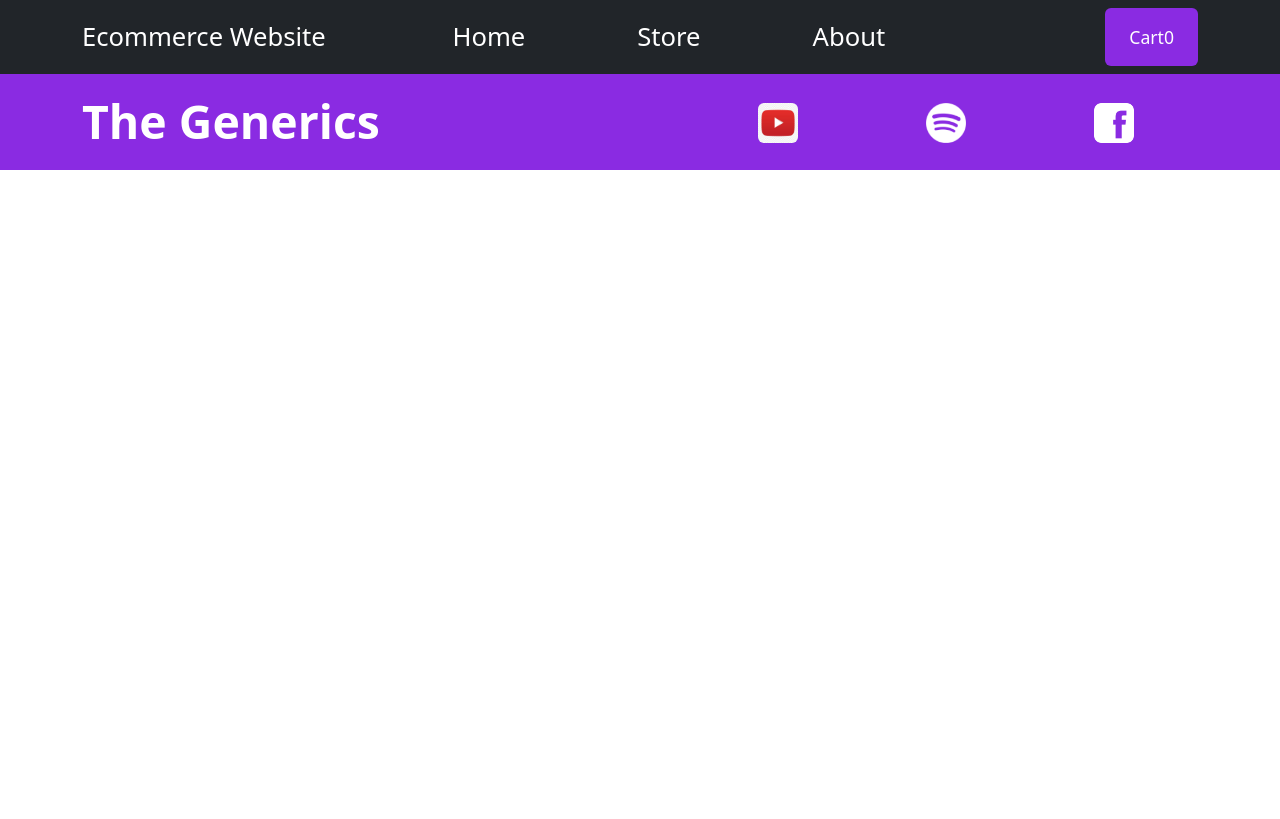
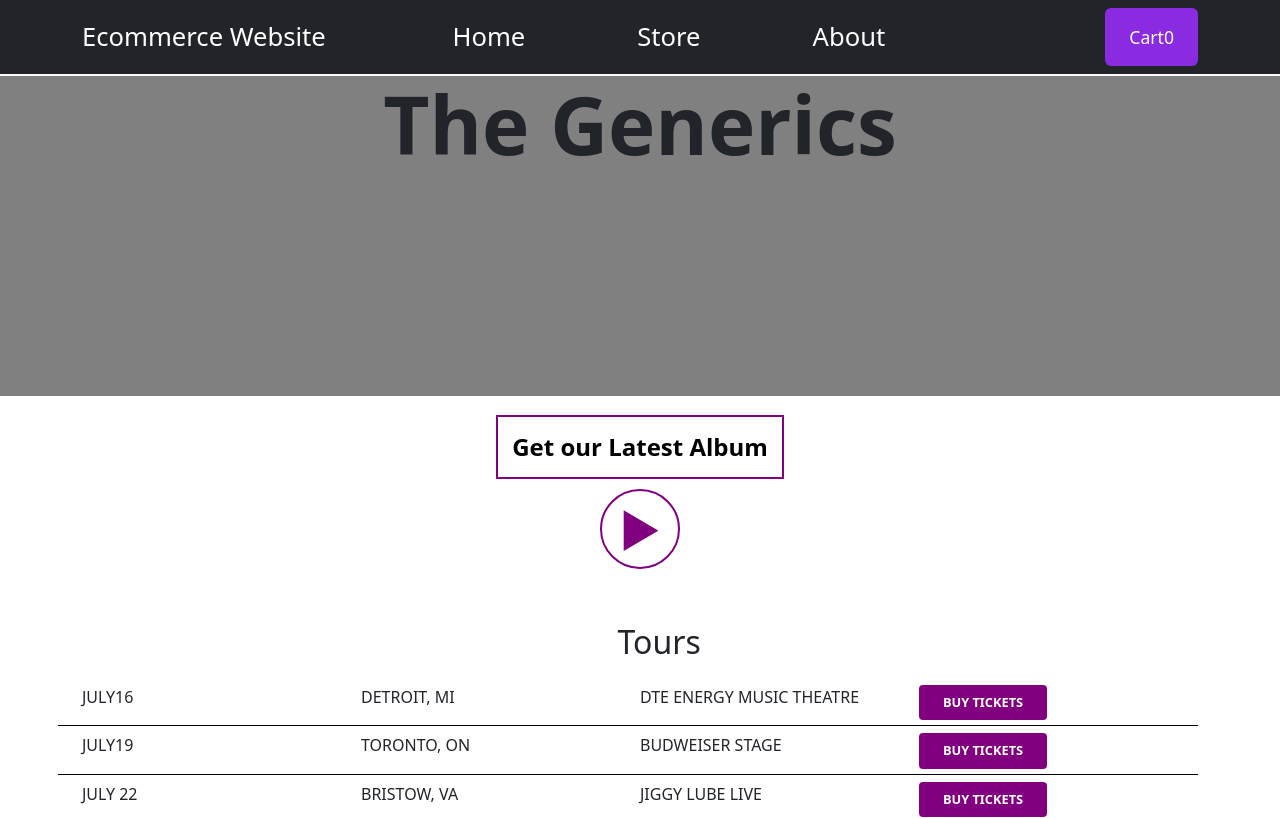
Before and after one commit to Dolly62/Ecommerce-Website, a React (Create React App) app: page /home in a window 1280 px wide. Shown: the top 819 px of the page. Built offline with nearby package versions, Linux system fonts and the light colour scheme.

Commit message:
Home page

```diff
--- a/src/App.js
+++ b/src/App.js
@@ -6,6 +6,8 @@ import CartItem from "./components/Cart/CartItem";
 import Footer from "./components/Footer/Footer";
 import CartProvider from "./store/CartProvider";
 import About from "./components/About/About";
+import Heading from "./components/Navbar/Heading";
+import Home from "./components/Home/Home";
 
 
 function App() {
@@ -24,7 +26,9 @@ function App() {
     <CartProvider>
       {cartItemShown && <CartItem onHideCart={hideCartItemHandler} />}
       <Header onShowCart={showCartItemHandler} />
+      <Heading/>
         <Routes>
+          <Route path="/home" element={<Home/>}/>
           <Route path="/store" element={<CardItems onShowCart={showCartItemHandler} />}/>
           <Route path="/about" element={<About/>}/>
         </Routes>
--- /dev/null
+++ b/src/components/Home/Home.js
@@ -0,0 +1,52 @@
+import React from "react";
+import { Fragment } from "react";
+import { Col, Container, Row } from "react-bootstrap";
+import classes from "./Home.module.css";
+import HomeBtn from "./HomeBtn";
+
+const Home = () => {
+  const details = [
+    {
+      date: "JULY16",
+      name: "DETROIT, MI",
+      address: "DTE ENERGY MUSIC THEATRE",
+    },
+    {
+      date: "JULY19",
+      name: "TORONTO, ON",
+      address: "BUDWEISER STAGE",
+    },
+    {
+      date: "JULY 22",
+      name: "BRISTOW, VA",
+      address: "JIGGY LUBE LIVE",
+    },
+    {
+      date: "JULY 29",
+      name: "PHOENIX, AZ",
+      address: "AK-CHIN PAVILION",
+    },
+  ];
+  return (
+    <Fragment>
+      <HomeBtn />
+      <Container className={classes.container}>
+        <Row className={classes.mainRow}>
+          <h2>Tours</h2>
+          {details.map((detail) => (
+            <Row className={classes.row}>
+              <Col>{detail.date}</Col>
+              <Col>{detail.name}</Col>
+              <Col>{detail.address}</Col>
+              <Col>
+                <button className={classes.btn}>BUY TICKETS</button>
+              </Col>
+            </Row>
+          ))}
+        </Row>
+      </Container>
+    </Fragment>
+  );
+};
+
+export default Home;
--- /dev/null
+++ b/src/components/Home/Home.module.css
@@ -0,0 +1,25 @@
+.container{
+    width: 50rem;
+    margin: 15px auto;
+}
+
+.mainRow h2{
+    text-align: center;
+    margin: 1.2rem;
+}
+
+.row{
+    border-bottom: 1px solid black;
+    margin: 2px;
+    padding: 5px;
+}
+.btn{
+    border: none;
+    border-radius: 4px;
+    background-color: purple;
+    color: white;
+    font-size: 0.8rem;
+    font-weight: bold;
+    padding: 8px;
+    width: 8rem;
+}
--- /dev/null
+++ b/src/components/Home/HomeBtn.js
@@ -0,0 +1,14 @@
+import React from 'react'
+import classes from "./HomeBtn.module.css"
+import { Button } from 'react-bootstrap'
+
+const HomeBtn = () => {
+  return (
+    <div className={classes.container}>
+       <button className={classes.head}>Get our Latest Album</button>
+        <button className={classes.playButton}><span>►</span></button>
+    </div>
+  )
+}
+
+export default HomeBtn
--- /dev/null
+++ b/src/components/Home/HomeBtn.module.css
@@ -0,0 +1,28 @@
+
+.container {
+  display: flex;
+  flex-direction: column;
+  justify-content: center;
+  align-items: center;
+  height: 12rem;
+}
+.head {
+  border: 2px solid purple;
+  background: none;
+  width: 18rem;
+  height: 4rem;
+  margin-bottom: 10px;
+  font-size: 1.5rem;
+  font-weight: bold;
+}
+.playButton {
+  border: 2px solid purple;
+  border-radius: 150px;
+  background: none;
+  width: 5rem;
+  height: 5rem;
+}
+.playButton span {
+  font-size: 2.8rem;
+  color: purple;
+}
--- /dev/null
+++ b/src/components/Navbar/Heading.js
@@ -0,0 +1,14 @@
+import React from 'react'
+import classes from "./Heading.module.css"
+
+const Heading = () => {
+  return (
+    <div className={classes.container}>
+    <h2 className={classes.heading}>
+      The Generics
+    </h2>
+    </div>
+  )
+}
+
+export default Heading
--- /dev/null
+++ b/src/components/Navbar/Heading.module.css
@@ -0,0 +1,12 @@
+.container{
+    margin-top: 2px;
+    display: flex;
+    justify-content: center;
+    background: grey;
+    height: 20rem;
+}
+
+.heading {
+  font-size: 5rem;
+  font-weight: bold;
+}
```
